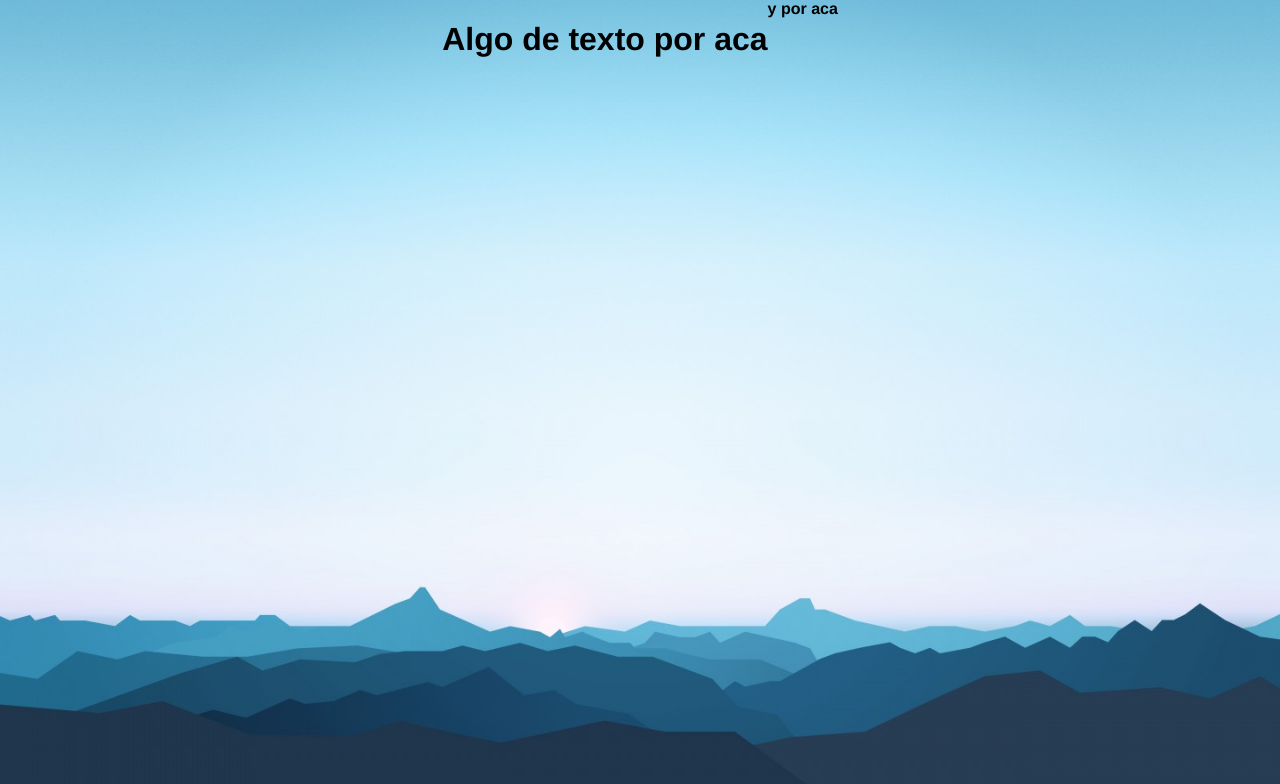
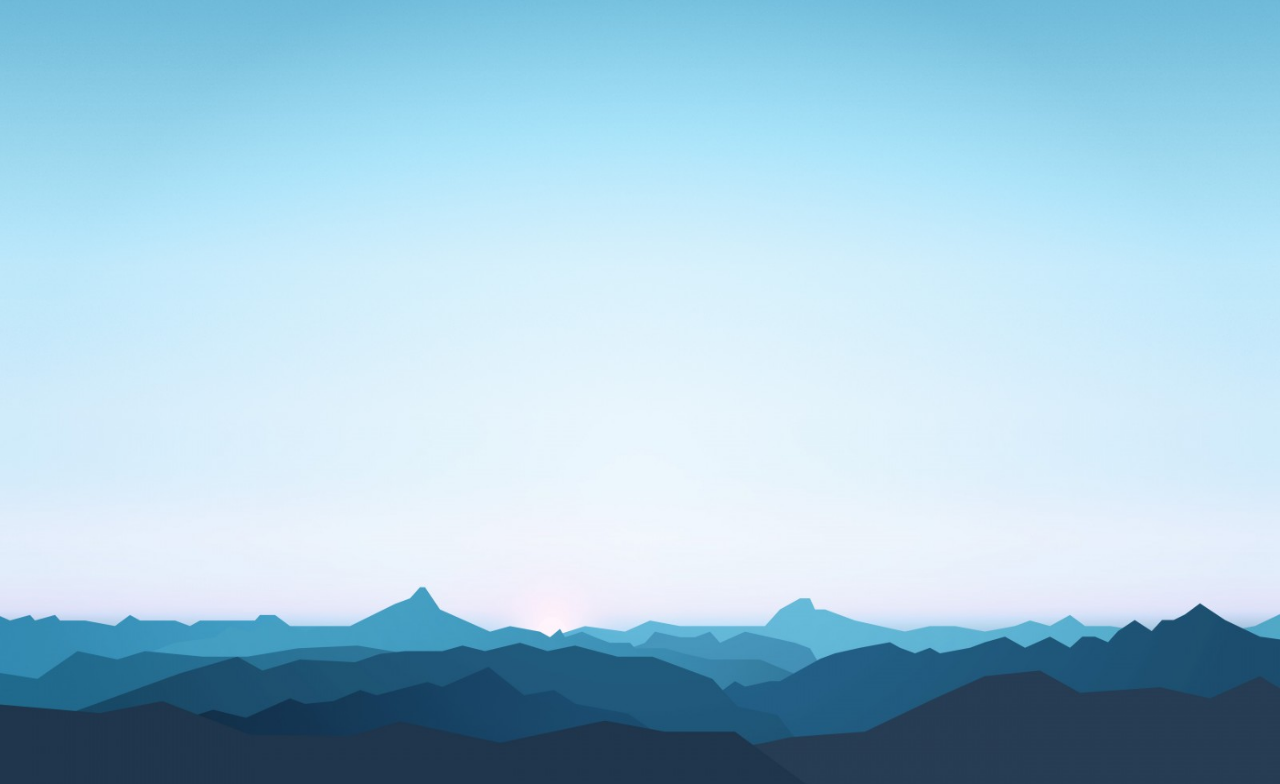
Before and after one commit to Chaucharian/easy-react-slider, a React app: page / in a window 1280 px wide. Shown: the top 784 px of the page. Built offline with nearby package versions, Linux system fonts and the light colour scheme.

Commit message:
some fixes

```diff
--- a/src/components/errorBoundary.jsx
+++ b/src/components/errorBoundary.jsx
@@ -17,11 +17,16 @@ class ErrorBoundary extends Component {
     }
 
     render() {
-        const { children } = this.props;
+        let { children } = this.props;
         const { hasError, message } = this.state;
+
         if (hasError) {
-            return <h1>{`Something went wrong. ${message}`}</h1>;
+            children = <h1>{`Something went wrong. ${message}`}</h1>;
         }
+        if (children === undefined) {
+            children = <h1>{`Something went wrong. Section or SectionContainer needed :D`}</h1>;
+        }
+
         return children;
     }
 }
--- a/src/components/section.jsx
+++ b/src/components/section.jsx
@@ -43,6 +43,7 @@ class Section extends Component {
 
   render() {
     const { children } = this.props;
+    if (children !== undefined) {
       if (children.length !== undefined) {
         children.map( child => {
           if (child.type.name !== undefined) {
@@ -54,6 +55,8 @@ class Section extends Component {
           this.thowError();
         }
       }
+    }
+
     return ( <div className={ Style.section } id={ sectionId }><div className={Style.sectionContainer}>{ children }</div></div> );
   }
 }
--- a/src/components/sectionContainer.jsx
+++ b/src/components/sectionContainer.jsx
@@ -41,7 +41,7 @@ class SectionContainer extends Component {
         }
       }
     } else {
-      this.thowError('SectionContainer its only a container, you need to put a Section like child at least');
+      this.thowError("SectionContainer it's a container to wrap Sections up");
     }
     return ( <div className={Style.sectionContainer} id={`section-container-${sectionContainerId}`} >{ children }</div> );
   }
--- a/src/main.jsx
+++ b/src/main.jsx
@@ -12,28 +12,21 @@ const animationConfig4 = { transitionTime: 1, transitionType: 'ease-in-out', bac
 
 const Page = () => (
   <SlideWrapper>
+     <Section/>
+     <Section {...animationConfig3}/>
+     <Section {...animationConfig3}>
+     <h1>
+       Esa!
+     </h1>
+     </Section>
+     <SectionContainer>
+      <Section {...animationConfig3}/>
       <Section {...animationConfig3}>
-        <h1> Algo de texto por aca </h1>
-        <b> y por aca </b>
+      <h1>
+        Esa!
+      </h1>
       </Section>
-      <Section {...animationConfig}>
-        <h1> Algo de texto por aca </h1>
-        <b> y por aca </b>
-      </Section>
-      <Section {...animationConfig2}>
-        <h1> Algo de texto por aca </h1>
-        <b> y por aca </b>
-      </Section>
-      <SectionContainer>
-      <Section {...animationConfig4}>
-        <h1> Algo de texto por aca </h1>
-        <b> y por aca </b>
-      </Section>
-      <Section {...animationConfig3}>
-        <h1> Algo de texto por aca </h1>
-        <b> y por aca </b>
-      </Section>
-      </SectionContainer>
+     </SectionContainer>
   </SlideWrapper>
 );
 
```
Lines whose indentation alone changed are shown as unchanged.
